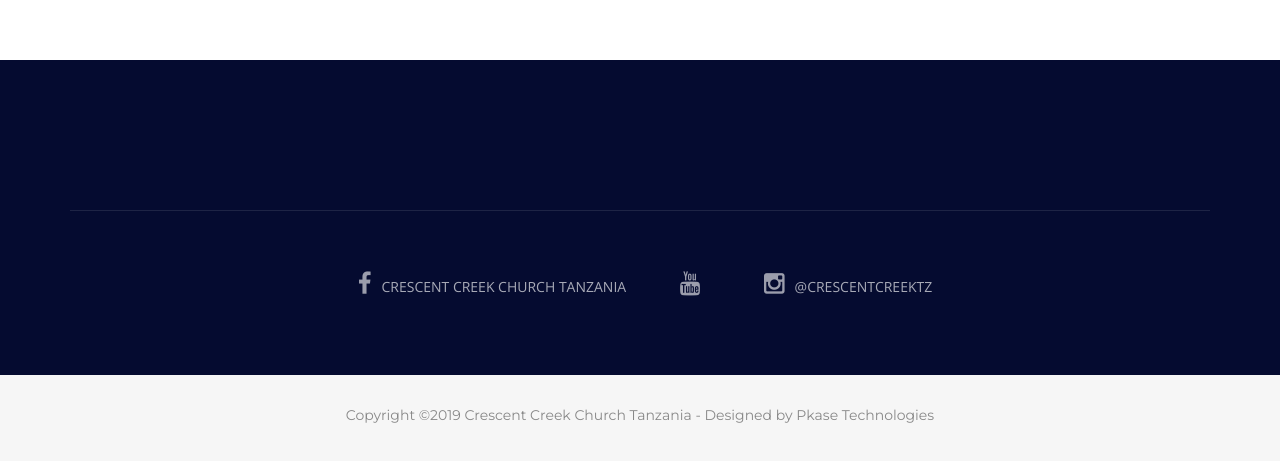
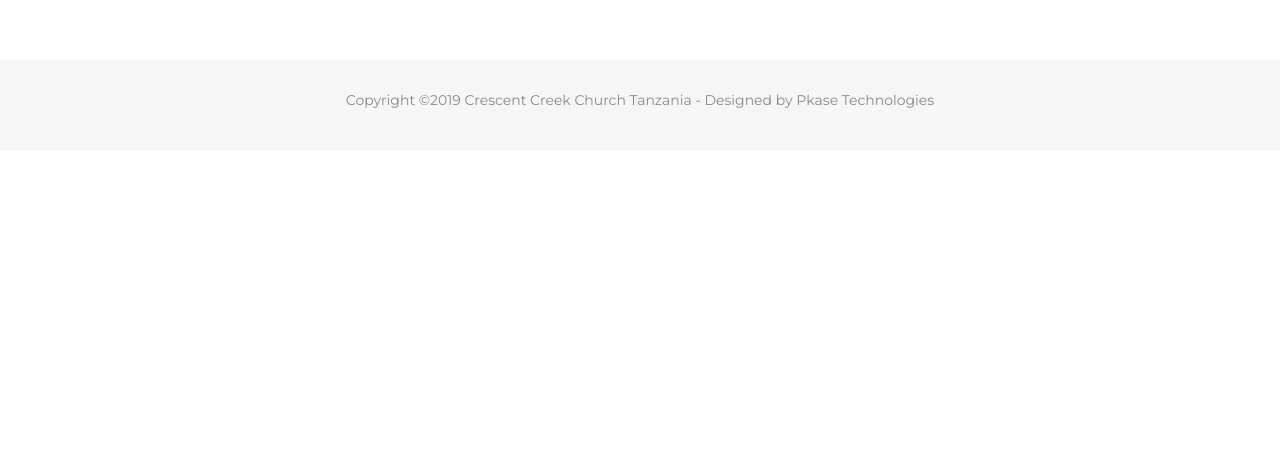
Before and after one commit to patrickhamzaokello/ccctanzania, a plain HTML site: page home.html in a window 1280 px wide. Shown: the part 1228-1689 px from the top of the page. After the commit the page ends 1378 px from the top, so only its background shows below. Drawn offline with nearby package versions, Linux system fonts and the light colour scheme.

Commit message:
remove contact

```diff
--- a/home.html
+++ b/home.html
@@ -109,23 +109,7 @@
 
 
 <!-- CONTACT SECTION -->
-<div id="contact">
-  <div class="container">
 
-
-    <div class="col-md-12">
-      <div class="row">
-        <div class="social">
-          <ul>
-            <li><a href="#"><i class="fa fa-facebook"></i></a>CRESCENT CREEK CHURCH TANZANIA</li>
-            <li><a href="#"><i class="fa fa-youtube"></i></a></li>
-            <li><a href="#"><i class="fa fa-instagram"></i></a>@CRESCENTCREEKTZ</li>
-          </ul>
-        </div>
-      </div>
-    </div>
-  </div>
-</div>
 <!-- FOOTER SECTION -->
 <div id="footer">
   <div class="container text-center">
```
